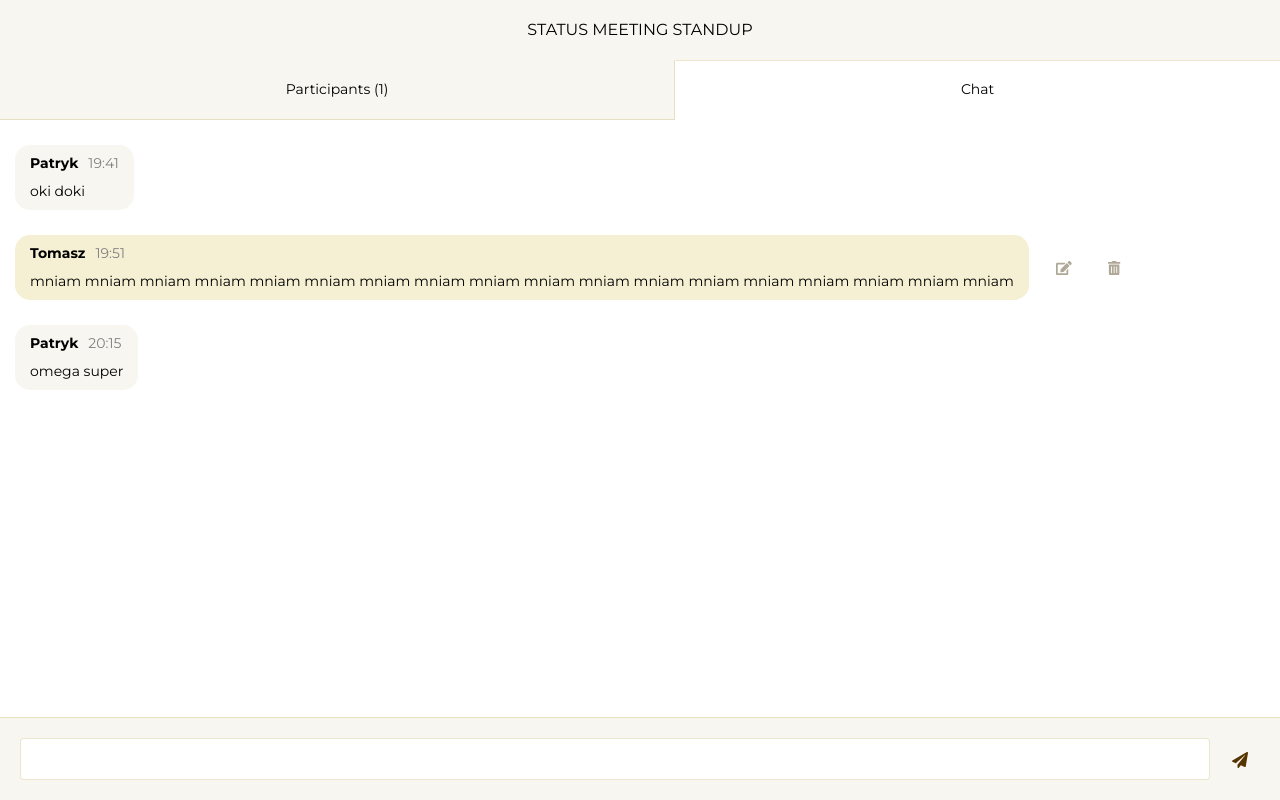
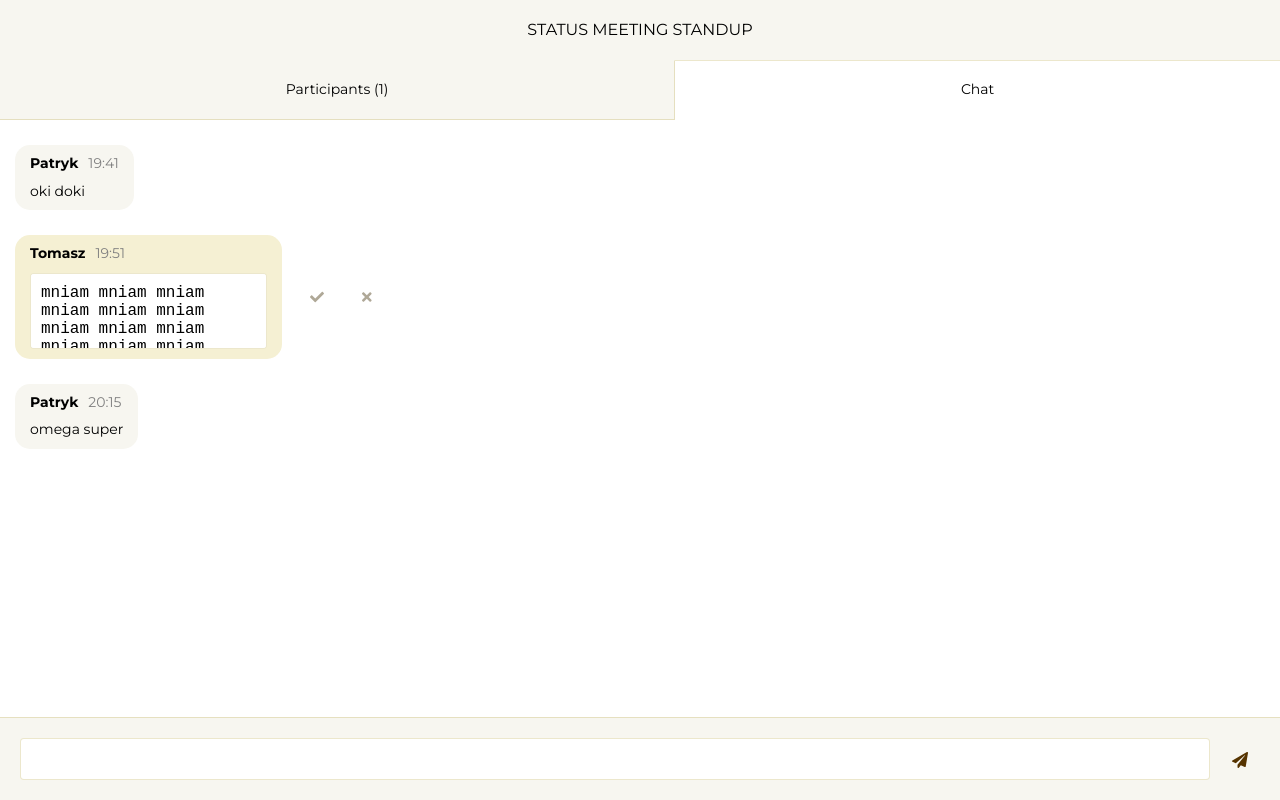
Before and after one commit to tomasznapieralski/simple-chat, a React (Create React App) app: page /room/chat in a window 1280 px wide. Both pictures are taken after a click on the button 1063 px from the left and 267 px from the top of the page. Built offline with nearby package versions, Linux system fonts and the light colour scheme.

Commit message:
add Edit Message functionality

```diff
--- a/src/app/routes/room/routes/chat/chat.tsx
+++ b/src/app/routes/room/routes/chat/chat.tsx
@@ -16,6 +16,8 @@ import {
   chatMessageRendered,
   chatDeleteMessage,
   ChatDeleteMessageAction,
+  chatEditMessage,
+  ChatEditMessageAction,
 } from '../../../../store/actions/chat';
 
 import Message from './components/message/message';
@@ -30,6 +32,7 @@ interface PropsInterface {
   submitTextAction: (text: string) => ChatSubmitTextAction;
   messageRenderedAction: () => Action;
   deleteMessageAction: (id: string) => ChatDeleteMessageAction;
+  editMessageAction: (id: string, text: string) => ChatEditMessageAction;
 }
 
 const Chat: React.FC<PropsInterface> = ({
@@ -39,6 +42,7 @@ const Chat: React.FC<PropsInterface> = ({
   submitTextAction,
   messageRenderedAction,
   deleteMessageAction,
+  editMessageAction,
 }) => {
   return (
     <div className="chat">
@@ -54,6 +58,7 @@ const Chat: React.FC<PropsInterface> = ({
               actionsAllowed={message.userId === myUserId}
               initHandler={messageRenderedAction}
               deleteHandler={deleteMessageAction}
+              editHandler={editMessageAction}
             />
           </div>
         )}
@@ -75,6 +80,7 @@ const mapDispatchToProps = (dispatch: Dispatch) => ({
   submitTextAction: (text: string) => dispatch(chatSubmitText(text)),
   messageRenderedAction: () => dispatch(chatMessageRendered()),
   deleteMessageAction: (id: string) => dispatch(chatDeleteMessage(id)),
+  editMessageAction: (id: string, text: string) => dispatch(chatEditMessage(id, text)),
 });
 
 export default connect(mapStateToProps, mapDispatchToProps)(Chat);
--- a/src/app/routes/room/routes/chat/components/message/message.scss
+++ b/src/app/routes/room/routes/chat/components/message/message.scss
@@ -25,6 +25,12 @@
   }
 
   &__header-time {
+    margin-left: 10px;
+    color: grey;
+  }
+
+  &__header-status {
+    font-style: italic;
     margin-left: 10px;
     color: grey;
   }
@@ -60,4 +66,16 @@
       color: grey;
     }
   }
+
+  &__textarea {
+    margin-top: 10px;
+    padding: 10px;
+    height: 76px;
+    border: 1px solid rgba(#a28900, 0.2);
+    border-radius: 4px;
+    font-size: 16px;
+    resize: none;
+    outline: none;
+    appearance: none;
+  }
 }
--- a/src/app/routes/room/routes/chat/components/message/message.tsx
+++ b/src/app/routes/room/routes/chat/components/message/message.tsx
@@ -1,13 +1,16 @@
-import React, { useEffect } from 'react';
+import React, { useEffect, useState } from 'react';
 import { Action } from 'redux';
 import classNames from 'classnames';
 import { FontAwesomeIcon } from '@fortawesome/react-fontawesome';
-import { faEdit, faTrashAlt } from '@fortawesome/free-solid-svg-icons';
+import { faEdit, faTrashAlt, faCheck, faTimes } from '@fortawesome/free-solid-svg-icons';
 
 import { MessageInterface } from '../../../../../../store/interfaces/messages';
 import { UserInterface } from '../../../../../../store/interfaces/users';
 
-import { ChatDeleteMessageAction } from '../../../../../../store/actions/chat';
+import {
+  ChatDeleteMessageAction,
+  ChatEditMessageAction,
+} from '../../../../../../store/actions/chat';
 
 import './message.scss';
 
@@ -16,7 +19,7 @@ interface PropsInterface {
   users: UserInterface[];
   actionsAllowed: boolean;
   initHandler: () => Action;
-  // editHandler: () => void;
+  editHandler: (id: string, text: string) => ChatEditMessageAction;
   deleteHandler: (id: string) => ChatDeleteMessageAction;
 }
 
@@ -25,19 +28,17 @@ const Message: React.FC<PropsInterface> = ({
   users,
   actionsAllowed,
   initHandler,
+  editHandler,
   deleteHandler,
 }) => {
-  const {
-    userId,
-    text,
-    timestamp,
-    id,
-    status,
-  } = message;
+  const { userId, text, timestamp, id, status } = message;
   const user = users.find(user => user.id === userId);
   const name = (user && user.name) || 'Anonymous';
   const dateFromTimestamp = new Date(timestamp);
   const time = `${dateFromTimestamp.getHours()}:${dateFromTimestamp.getMinutes()}`;
+
+  const [editMode, setEditMode] = useState(false);
+  const [editText, setEditText] = useState('');
 
   useEffect(() => {
     initHandler();
@@ -53,11 +54,23 @@ const Message: React.FC<PropsInterface> = ({
           <div className="message__header-time">
             {time}
           </div>
+          {status === 'edited' &&
+            <div className="message__header-status">
+              - Edited -
+            </div>
+          }
         </div>
-        {text &&
+        {text && !editMode &&
           <div className="message__text">
             {text}
           </div>
+        }
+        {editMode &&
+          <textarea
+            className="message__textarea"
+            value={editText}
+            onChange={(event) => setEditText(event.target.value)}
+          ></textarea>
         }
         {status === 'deleted' &&
           <div className="message__text message__text--deleted">
@@ -65,9 +78,16 @@ const Message: React.FC<PropsInterface> = ({
           </div>
         }
       </div>
-      {actionsAllowed && status !== 'deleted' &&
+      {actionsAllowed && !editMode && status !== 'deleted' &&
         <div className="message__header-actions">
-          <button className="message__header-actions-item">
+          <button
+            className="message__header-actions-item"
+            type="button"
+            onClick={() => {
+              setEditText(text);
+              setEditMode(true);
+            }}
+          >
             <FontAwesomeIcon icon={faEdit} />
           </button>
           <button
@@ -79,6 +99,32 @@ const Message: React.FC<PropsInterface> = ({
           </button>
         </div>
       }
+      {editMode &&
+        <div className="message__header-actions">
+          <button
+            className="message__header-actions-item"
+            type="button"
+            onClick={() => {
+              const trimmedEditText = editText.trim();
+
+              setEditMode(false);
+
+              if (trimmedEditText.length > 0 && trimmedEditText !== text) {
+                editHandler(id, trimmedEditText);
+              }
+            }}
+          >
+            <FontAwesomeIcon icon={faCheck} />
+          </button>
+          <button
+            className="message__header-actions-item"
+            type="button"
+            onClick={() => setEditMode(false)}
+          >
+            <FontAwesomeIcon icon={faTimes} />
+          </button>
+        </div>
+      }
     </div>
   );
 }
--- a/src/app/store/actions/chat.ts
+++ b/src/app/store/actions/chat.ts
@@ -8,6 +8,7 @@ export const CHAT_SUBMIT_TEXT = `${prefix} SUBMIT_TEXT`;
 export const CHAT_SAVE_MESSAGES = `${prefix} SAVE_MESSAGES`;
 export const CHAT_MESSAGE_RENDERED = `${prefix} MESSAGE_RENDERED`;
 export const CHAT_DELETE_MESSAGE = `${prefix} DELETE_MESSAGE`;
+export const CHAT_EDIT_MESSAGE = `${prefix} EDIT_MESSAGE`;
 
 export interface ChatSubmitTextAction extends Action {
   text: string;
@@ -19,6 +20,11 @@ export interface ChatSaveMessagesAction extends Action {
 
 export interface ChatDeleteMessageAction extends Action {
   id: string;
+}
+
+export interface ChatEditMessageAction extends Action {
+  id: string;
+  text: string;
 }
 
 export const chatSubmitText = (text: string): ChatSubmitTextAction => ({
@@ -39,3 +45,9 @@ export const chatDeleteMessage = (id: string): ChatDeleteMessageAction => ({
   type: CHAT_DELETE_MESSAGE,
   id,
 });
+
+export const chatEditMessage = (id: string, text: string): ChatEditMessageAction => ({
+  type: CHAT_EDIT_MESSAGE,
+  id,
+  text,
+});
--- a/src/app/store/sagas/chat.ts
+++ b/src/app/store/sagas/chat.ts
@@ -10,6 +10,8 @@ import {
   CHAT_MESSAGE_RENDERED,
   CHAT_DELETE_MESSAGE,
   ChatDeleteMessageAction,
+  CHAT_EDIT_MESSAGE,
+  ChatEditMessageAction,
 } from '../actions/chat';
 
 import { getMessages } from '../selectors/chat';
@@ -31,6 +33,25 @@ function* createMessage() {
       ...messages,
       newMessage,
     ]));
+  });
+}
+
+function* editMessage() {
+  yield takeEvery(CHAT_EDIT_MESSAGE, function* (action: ChatEditMessageAction) {
+    const messages: MessageInterface[] = yield select(getMessages);
+    const targetMessageIndex = messages.findIndex(message => message.id === action.id);
+
+    if (targetMessageIndex > -1) {
+      const newMessages = [...messages];
+
+      newMessages[targetMessageIndex] = {
+        ...newMessages[targetMessageIndex],
+        text: action.text,
+        status: 'edited',
+      };
+
+      yield put(chatSaveMessages(newMessages));
+    }
   });
 }
 
@@ -61,6 +82,7 @@ function* scrollToBottom() {
 
 export default [
   createMessage(),
+  editMessage(),
   deleteMessage(),
   scrollToBottom(),
 ];
```
